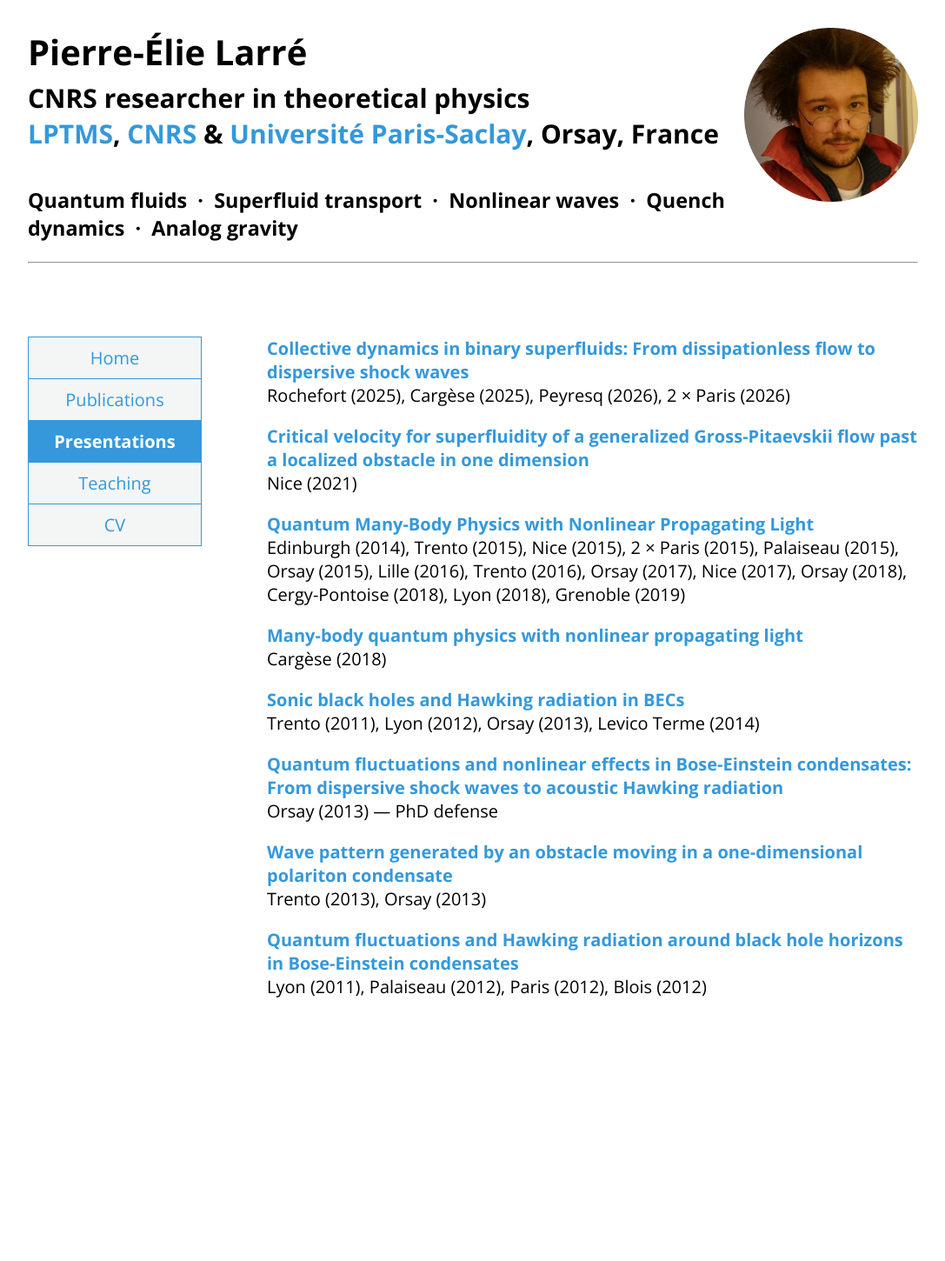
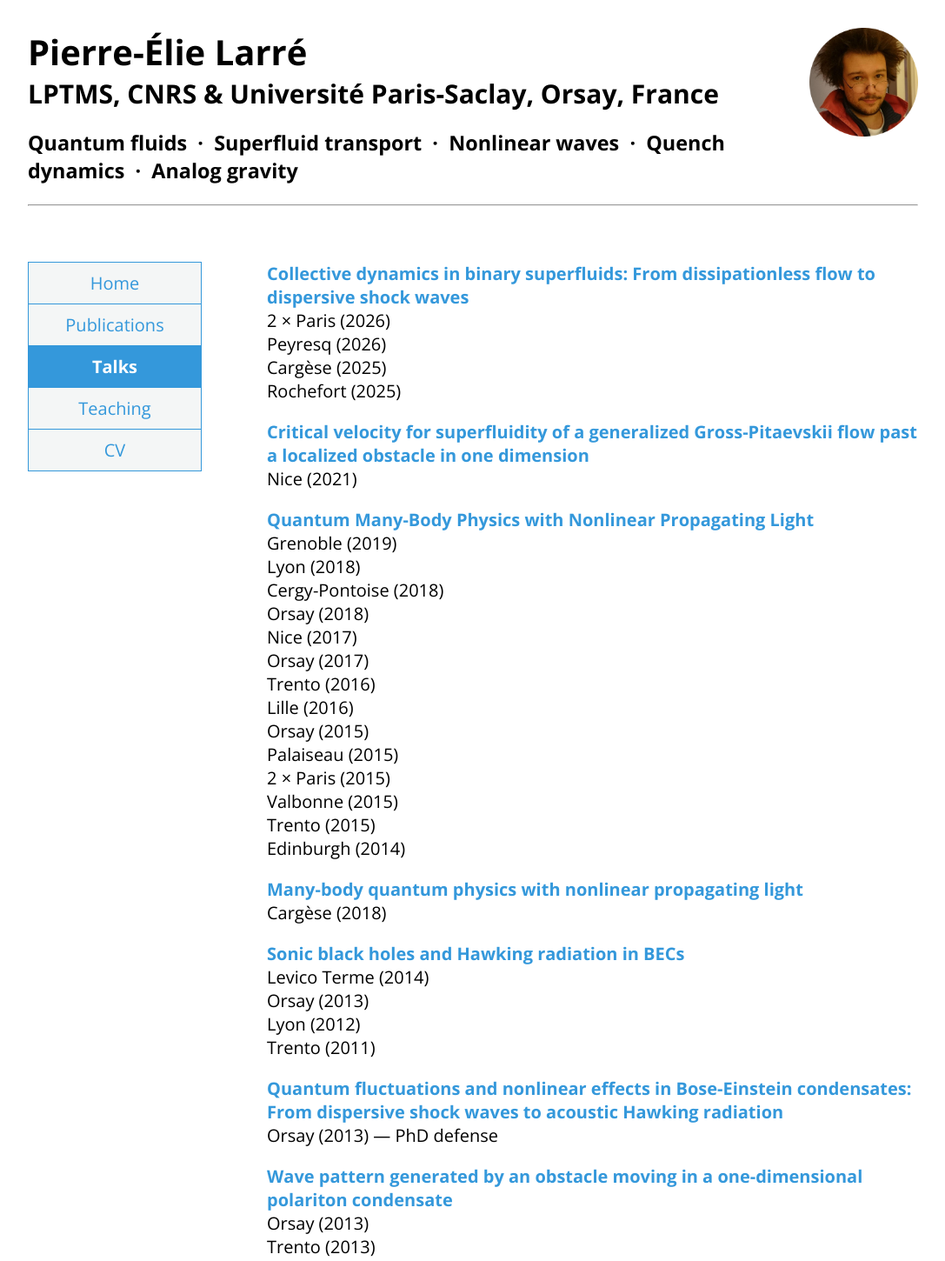
Before and after one commit to pierre-elie-larre/pierre-elie-larre.github.io, a plain HTML site: page talks.html in a window 1280 px wide. Shown: the top 1450 px of the page at 87% size, without its empty margins (96-1183 px from the left). Before the commit the page ends 1404 px from the top, so only its background shows below. Drawn offline with nearby package versions, Linux system fonts and the light colour scheme.

Commit message:
Update presentations.html to talks.html

```diff
--- a/presentations.html
+++ b/talks.html
@@ -1,26 +1,31 @@
+<!DOCTYPE html>
+
 <html lang="en">
 
 <head>
 
-<title>Pierre-Élie Larré's website - Presentations</title>
+<title>
+Pierre-Élie Larré - Talks
+</title>
+
+<meta name="description" content="LPTMS, CNRS &amp; Université Paris-Saclay, Orsay, France | Quantum fluids - Superfluid transport - Nonlinear waves - Quench dynamics - Analog gravity">
+
+<link href="https://fonts.googleapis.com/css?family=Open+Sans:400italic,600italic,700italic,400,600,700" rel="stylesheet" type="text/css">
+
 <meta charset="UTF-8">
-<meta name="author" content="Pierre-Élie Larré">
-<meta name="description" content="Pierre-Élie Larré - CNRS researcher in theoretical physics - LPTMS, CNRS & Université Paris-Saclay, Orsay, France - Quantum fluids, Superfluid transport, Nonlinear waves, Quench dynamics, Analog gravity">
-<!--<meta name="viewport" content="width=device-width">-->
-<link href="https://fonts.googleapis.com/css?family=Open+Sans:400italic,600italic,700italic,400,600,700" rel="stylesheet" type="text/css">
 
 <style>
 
 body{
 font-family:"Open Sans";
-font-size:20;
+font-size:20px;
 margin-left:10%;
 margin-right:10%;
 margin-top:2.5%;
-margin-bottom:20%
+margin-bottom:20%;
 }
 
-ul{
+.menu ul{
 background-color:#f4f6f6;
 list-style-type:none;
 margin:0;
@@ -29,7 +34,7 @@ position:absolute;
 width:200px;
 }
 
-li a{
+.menu li a{
 border-left:1px solid #3498db;
 border-right:1px solid #3498db;
 border-top:1px solid #3498db;
@@ -39,14 +44,16 @@ padding:10px;
 text-align:center;
 text-decoration:none;
 }
-li:last-child{border-bottom:1px solid #3498db}
+.menu li:last-child{
+border-bottom:1px solid #3498db;
+}
 
-li a:hover{
+.menu li a:hover{
 background-color:#d6eaf8;
 color:#3498db;
 }
 
-li a.active{
+.menu li a.active{
 background-color:#3498db;
 color:white;
 font-weight:bold;
@@ -54,7 +61,7 @@ font-weight:bold;
 
 a{
 color:#3498db;
-text-decoration:none
+text-decoration:none;
 }
 
 </style>
@@ -63,71 +70,97 @@ text-decoration:none
 
 <body>
 
-<img src="Bouille.png" style="float:right; width:200px">
+<img src="Bouille.png" style="float:right; width:125px;">
 
-<h1 style="margin-bottom:0">Pierre-Élie Larré</h1>
+<h1 style="margin:0;">
+Pierre-Élie Larré<!---->
+</h1>
 
-<h2 style="margin-top:5px; margin-bottom:40px">
-CNRS researcher in theoretical physics<br>
-<a href="https://www.lptms.universite-paris-saclay.fr/" target="_blank">LPTMS</a>, <a href="https://www.cnrs.fr/en" target="_blank">CNRS</a> & <a href="https://www.universite-paris-saclay.fr/en" target="_blank">Université Paris-Saclay</a>, Orsay, France<br>
+<h2 style="margin:0;">
+LPTMS, CNRS &amp; Université Paris-Saclay, Orsay, France<!---->
 </h2>
 
-<h3 style="margin-top:0">Quantum fluids &nbsp;&middot;&nbsp; Superfluid transport &nbsp;&middot;&nbsp; Nonlinear waves &nbsp;&middot;&nbsp; Quench dynamics &nbsp;&middot;&nbsp; Analog gravity</h3>
+<h3 style="margin-top:20px;">
+Quantum fluids &nbsp;&middot;&nbsp; Superfluid transport &nbsp;&middot;&nbsp; Nonlinear waves &nbsp;&middot;&nbsp; Quench dynamics &nbsp;&middot;&nbsp; Analog gravity<!---->
+</h3>
 
 <hr>
 
 <br><br>
 
-<p>
+<nav class="menu">
 <ul>
 <li><a href="https://pierre-elie-larre.github.io/">Home</a></li>
 <li><a href="https://pierre-elie-larre.github.io/publications.html">Publications</a></li>
-<li><a href="https://pierre-elie-larre.github.io/presentations.html" class="active">Presentations</a></li>
+<li><a href="https://pierre-elie-larre.github.io/talks.html" class="active">Talks</a></li>
 <li><a href="https://pierre-elie-larre.github.io/teaching.html">Teaching</a></li>
 <li><a href="CV.pdf" target="_blank">CV</a></li>
 </ul>
-</p>
+</nav>
 
-<div style="margin-left:275px">
+<div style="margin-left:275px;">
 
-<p>
+<p style="margin-top:0;">
 <a href="Paris2026.pdf" target="_blank"><b>Collective dynamics in binary superfluids: From dissipationless flow to dispersive shock waves</b></a><br>
-Rochefort (2025), Cargèse (2025), Peyresq (2026), 2 &times; Paris (2026)<br>
+2 &times; Paris (2026)<br>
+Peyresq (2026)<br>
+Cargèse (2025)<br>
+Rochefort (2025)<!---->
 </p>
 
 <p>
 <a href="Nice2021.pdf" target="_blank"><b>Critical velocity for superfluidity of a generalized Gross-Pitaevskii flow past a localized obstacle in one dimension</b></a><br>
-Nice (2021)<br>
+Nice (2021)<!---->
 </p>
 
 <p>
 <a href="Grenoble2019.pdf" target="_blank"><b>Quantum Many-Body Physics with Nonlinear Propagating Light</b></a><br>
-Edinburgh (2014), Trento (2015), Nice (2015), 2 &times; Paris (2015), Palaiseau (2015), Orsay (2015), Lille (2016), Trento (2016), Orsay (2017), Nice (2017), Orsay (2018), Cergy-Pontoise (2018), Lyon (2018), Grenoble (2019)<br>
+Grenoble (2019)<br>
+Lyon (2018)<br>
+Cergy-Pontoise (2018)<br>
+Orsay (2018)<br>
+Nice (2017)<br>
+Orsay (2017)<br>
+Trento (2016)<br>
+Lille (2016)<br>
+Orsay (2015)<br>
+Palaiseau (2015)<br>
+2 &times; Paris (2015)<br>
+Valbonne (2015)<br>
+Trento (2015)<br>
+Edinburgh (2014)<!---->
 </p>
 
 <p>
 <a href="Cargese2018.pdf" target="_blank"><b>Many-body quantum physics with nonlinear propagating light</b></a><br>
-Cargèse (2018)<br>
+Cargèse (2018)<!---->
 </p>
 
 <p>
 <a href="LevicoTerme2014.pdf" target="_blank"><b>Sonic black holes and Hawking radiation in BECs</b></a><br>
-Trento (2011), Lyon (2012), Orsay (2013), Levico Terme (2014)<br>
+Levico Terme (2014)<br>
+Orsay (2013)<br>
+Lyon (2012)<br>
+Trento (2011)<!---->
 </p>
 
 <p>
 <a href="PhDDefense.pdf" target="_blank"><b>Quantum fluctuations and nonlinear effects in Bose-Einstein condensates: From dispersive shock waves to acoustic Hawking radiation</b></a><br>
-Orsay (2013) &mdash; PhD defense<br>
+Orsay (2013) &mdash; PhD defense<!---->
 </p>
 
 <p>
 <a href="Orsay2013.pdf" target="_blank"><b>Wave pattern generated by an obstacle moving in a one-dimensional polariton condensate</b></a><br>
-Trento (2013), Orsay (2013)<br>
+Orsay (2013)<br>
+Trento (2013)<!---->
 </p>
 
 <p>
 <a href="Blois2012.pdf" target="_blank"><b>Quantum fluctuations and Hawking radiation around black hole horizons in Bose-Einstein condensates</b></a><br>
-Lyon (2011), Palaiseau (2012), Paris (2012), Blois (2012)<br>
+Blois (2012)<br>
+Paris (2012)<br>
+Palaiseau (2012)<br>
+Lyon (2011)<!---->
 </p>
 
 </div>
```
